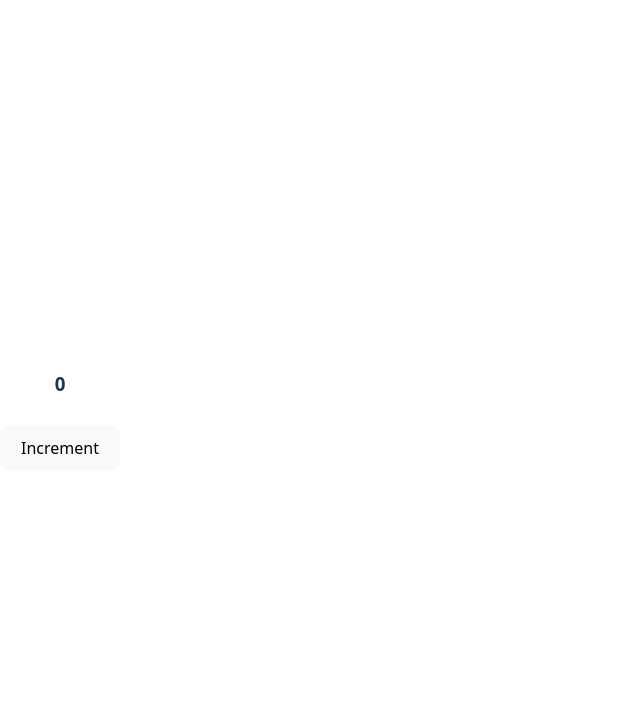
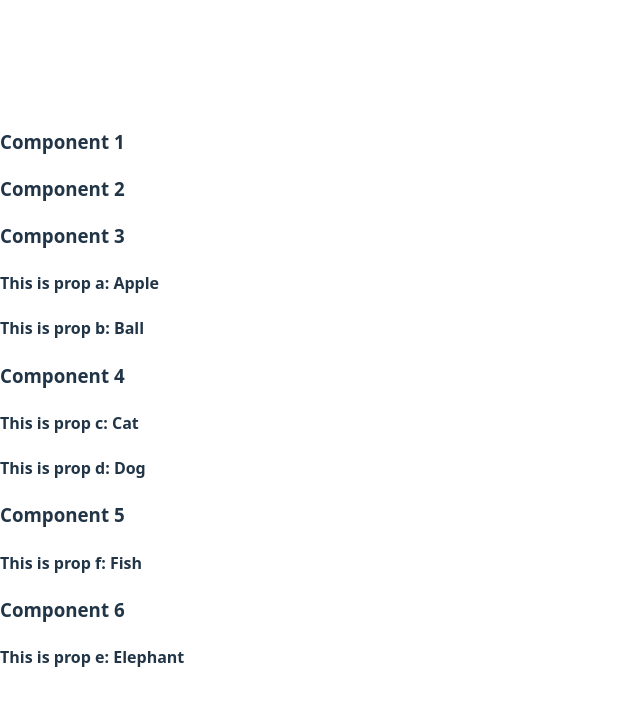
Before and after one commit to BhaviReddyy/my-react-app, a React (Vite) app: page / in a window 1280 px wide. Shown: the top 706 px of the page, without its empty margins (0-640 px from the left). Built offline with nearby package versions, Linux system fonts and the light colour scheme.

Commit message:
Context API to solve props drilling

```diff
--- a/src/App.jsx
+++ b/src/App.jsx
@@ -1,11 +1,7 @@
-import Counter from "./Counter";
+import Component1 from "./components/Component1";
 
 function App() {
-  return (
-    <div>
-      <Counter />
-    </div>
-  );
+  return <Component1 />;
 }
 
 export default App;
```
